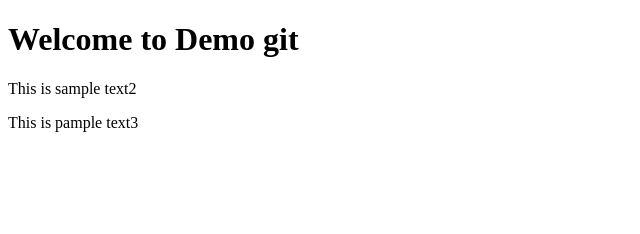
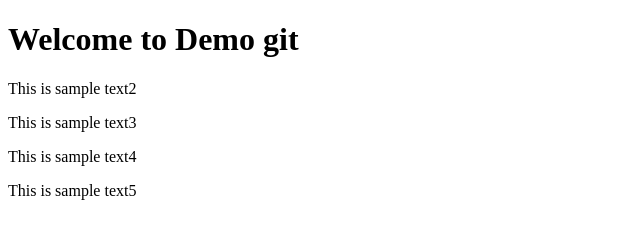
Before and after one commit to WEERAPAT14/DEMOGIT, a plain HTML site: page index.html in a window 1280 px wide. Shown: the whole page, without its empty margins (0-640 px from the left). Drawn offline with Linux system fonts and the light colour scheme.

Commit message:
add two sample text

```diff
--- a/index.html
+++ b/index.html
@@ -4,6 +4,8 @@
     <body>
         <h1>Welcome to Demo git</h1>
         <p>This is sample text2</p>
-        <p>This is pample text3</p>
+        <p>This is sample text3</p>
+        <p>This is sample text4</p>
+        <p>This is sample text5</p>
     </body>
 </html>
```
